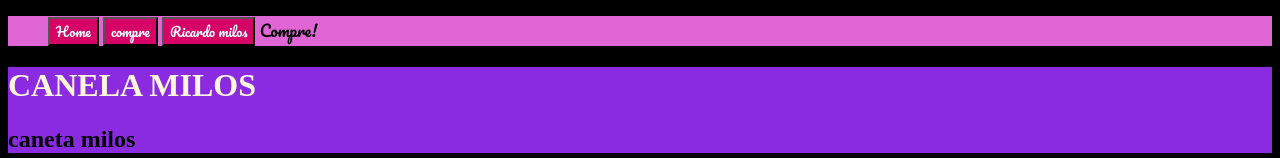
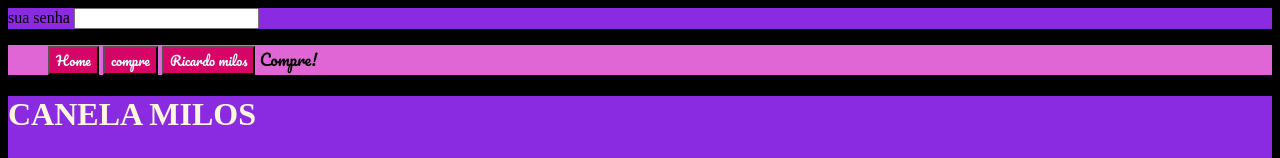
Before and after one commit to anamaurice/anamaurice, a plain HTML site: page aula-02/index.html in a window 1280 px wide. Shown: the top 158 px of the page. Drawn offline with Linux system fonts and the light colour scheme.

Commit message:
meu commit

```diff
--- a/aula-02/index.html
+++ b/aula-02/index.html
@@ -9,6 +9,17 @@
 
     <title>Document</title>
 </head>
+
+<header>
+    <main>
+        <section>
+            <form action="#">
+                <span> sua senha</span>
+                <input type="password">
+            </form>
+        </section>
+    </main>
+</header>
 <body>
     <nav id="navbar">
         <ul class="lista_navbar">
@@ -22,6 +33,7 @@
 
     <header> <h1>Canela Milos</h1>
     <h2>caneta milos </h2></header>
-    <img src="https://steamuserimages-a.akamaihd.net/ugc/958608864951598304/4C0E46016EE7ABF8440FCA7B9B5AB60EF55AA969/" alt="o ricardo milos dançando">
+    <img src=" https://encrypted-tbn0.gstatic.com/images?q=tbn%3AANd9GcQ_jrUefa6XqOxwwm9pkzhc3Cy0J-EvFcuF3N_pzwxtC0TxMoix" alt="o ricardo milos dançando">
+    <img src="" alt="">
 </body>
 </html>
```
Also changed, not shown: aula-02/Gabriel Millos (1).jfif (added).
